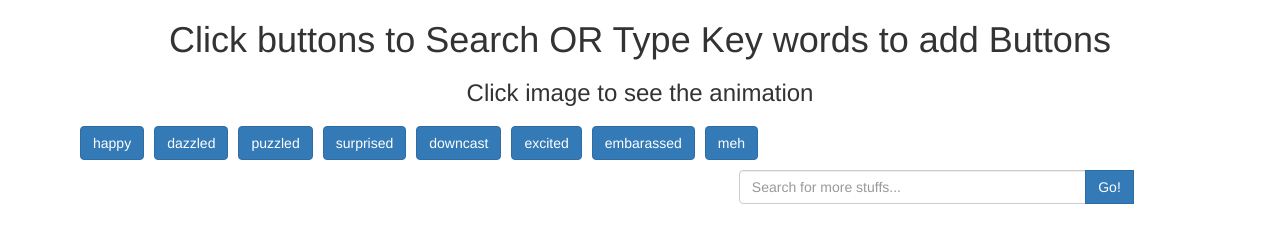
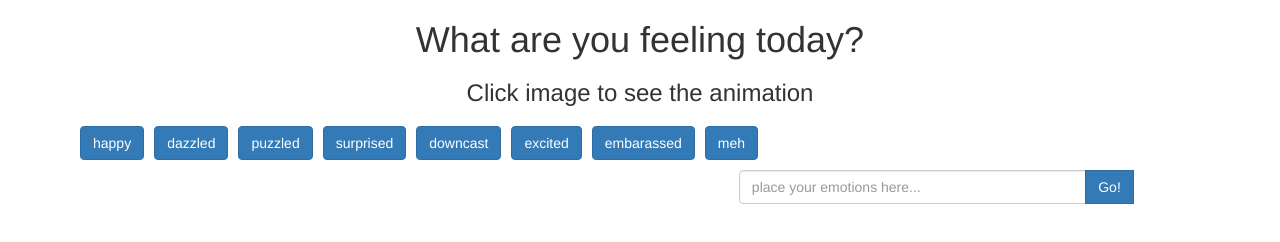
Before and after one commit to IamGiel/GifTastic, a plain HTML site: page index.html in a window 1280 px wide. Drawn offline with nearby package versions, Linux system fonts and the light colour scheme.

Commit message:
header/input

```diff
--- a/index.html
+++ b/index.html
@@ -13,14 +13,14 @@
 </head>
 <!--  -->
 <body>
-	<h1>Click buttons to Search OR Type Key words to add Buttons</h1>
+	<h1>What are you feeling today?</h1>
 	<h3>Click image to see the animation</h3>
 	<div class="container" id="buttons-view">
 		<!-- test button -->
 	</div>
 	<!-- input/form -->
 	<form class="input-group">
-	  	<input type="text" class="form-control" id="newAnimals" placeholder="Search for more stuffs...">
+	  	<input type="text" class="form-control" id="newAnimals" placeholder="place your emotions here...">
   		<span class="input-group-btn">
     		<button class="btn btn-primary" id="goButton" type="submit">Go!</button> <br><br>
   		</span>
--- a/javascript/app.js
+++ b/javascript/app.js
@@ -136,8 +136,4 @@ $(document).ready(function() {
 			ajaxStop: function() { $body.removeClass("loading"); }
 		});
 
-		if (event.keyCode === 13) {
-	                $("#goButton").click();
-	           	}
-
 });
```
